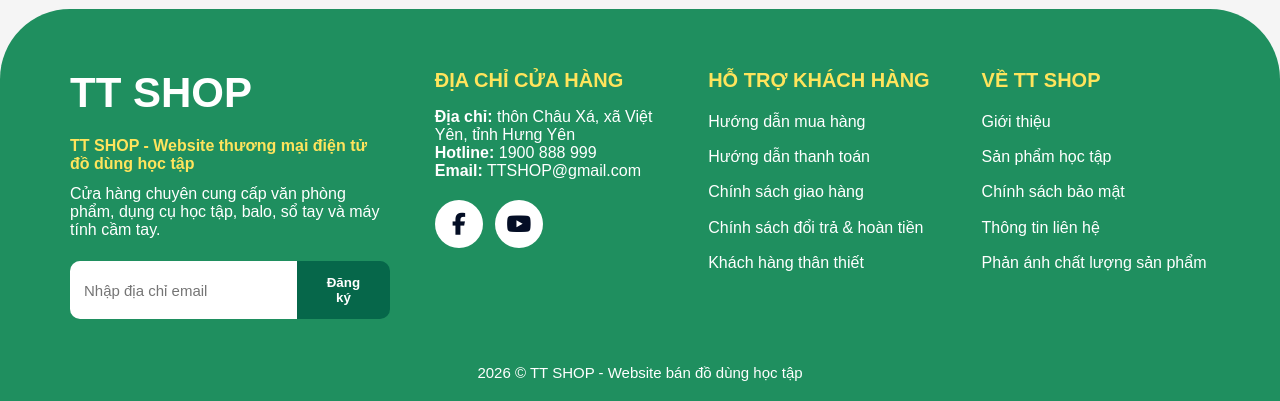
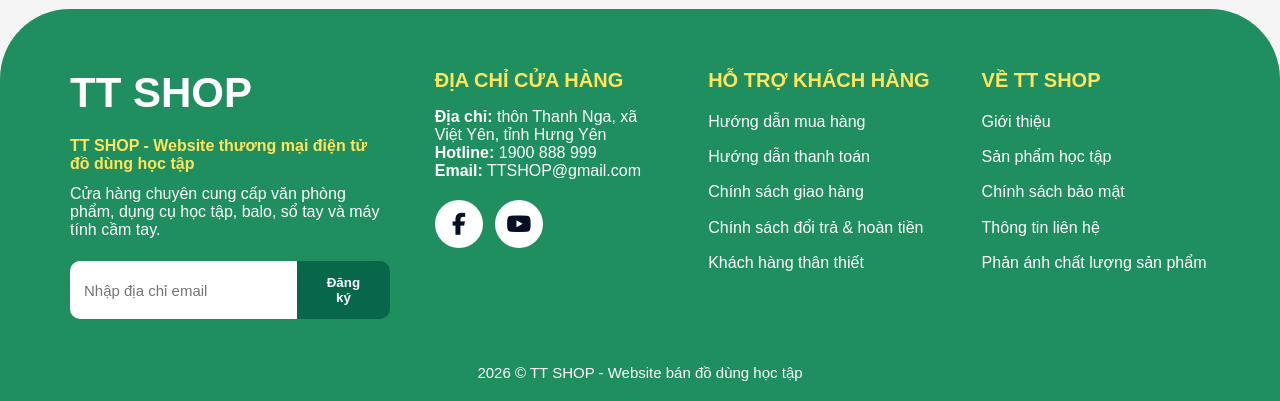
Before and after one commit to chuthimytam9a1920-ai/TTSHOP, a PHP site: page /baitap/index.php in a window 1280 px wide. Shown: the part 3041-3442 px from the top of the page. Run offline with PHP 8.4, Linux system fonts and the light colour scheme; data that the repository does not hold is empty; some libraries are stand-ins or nearby versions.

Commit message:
Cap nhat TTSHOP

```diff
--- a/footer.php
+++ b/footer.php
@@ -25,7 +25,7 @@
 
         <div class="footer-col">
             <h3>ĐỊA CHỈ CỬA HÀNG</h3>
-            <p><b>Địa chỉ:</b> thôn Châu Xá, xã Việt Yên, tỉnh Hưng Yên</p>
+            <p><b>Địa chỉ:</b> thôn Thanh Nga, xã Việt Yên, tỉnh Hưng Yên</p>
             <p><b>Hotline:</b> 1900 888 999 </p>
             <p><b>Email:</b> TTSHOP@gmail.com</p>
 
```
